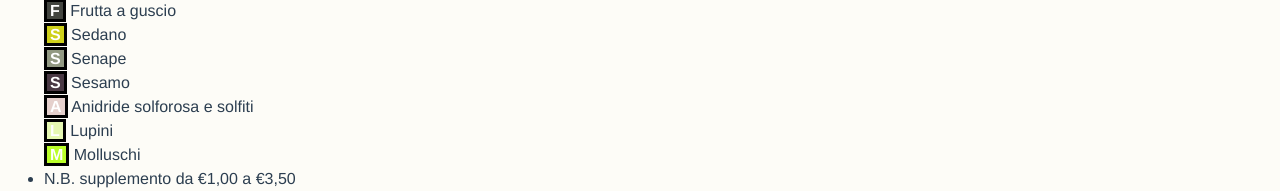
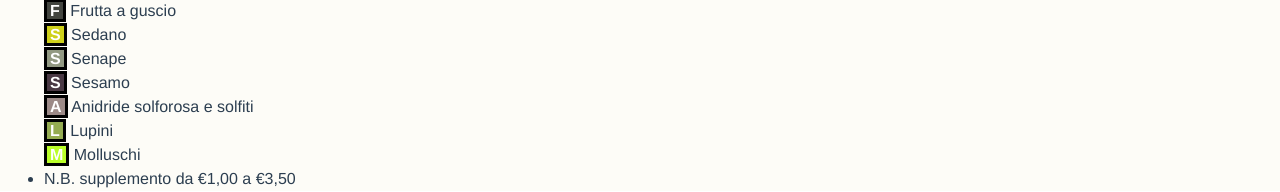
Before and after one commit to Angeloamenta/spiaggetta, a Vue app: page /#/cena in a window 1280 px wide. Shown: the part 5508-5700 px from the top of the page. Built offline with nearby package versions, Linux system fonts and the light colour scheme.

Commit message:
fix color

```diff
--- a/src/components/PreFooter.vue
+++ b/src/components/PreFooter.vue
@@ -89,10 +89,10 @@ background-color: #929982;
 background-color: #493843;
 }
 .anidride{
-background-color: #E5D0CC;
+background-color: #9c8a87;
 }
 .lupini{
-background-color: #E6F8B2;
+background-color: #95ac51;
 }
 .molluschi{
   background-color: #BAFF29;
```
